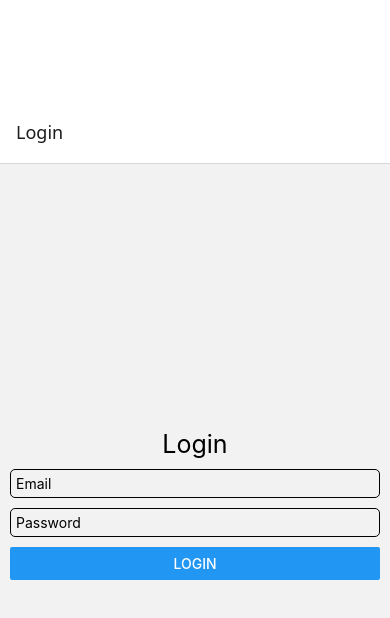
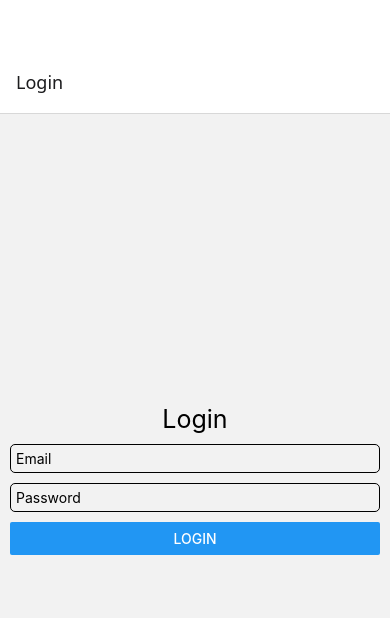
Before and after one commit to AksharaGaur/AwesomeProject, a React Native app: screen / in a window 390 px wide. Shown: the top 618 px of the page. Built offline with nearby package versions, Linux system fonts and the light colour scheme.

Commit message:
add file

```diff
--- a/App.tsx
+++ b/App.tsx
@@ -7,21 +7,17 @@ import { useState } from 'react';
 import LoginData from './components/LoginData';
 import AppNavigator from './components/navigation/AppNavigator';
 
-function App() {
+const App=()=> {
 
-  return (
+    return (
 
-    // <AppNavigator/>
-
-    <View style={{flex:1,marginTop:100}}>
+    <View style={{flex:1,marginTop:50}}>
       <AppNavigator/>
     </View>
-
-
   );
 }
 
-// const UserData=(props: { item: any; })=>{
+ {/* / const UserData=(props: { item: any; })=>{ */}
 //   const item=props.item;
 //   return(
 //     <View style={styles.box}>
```
